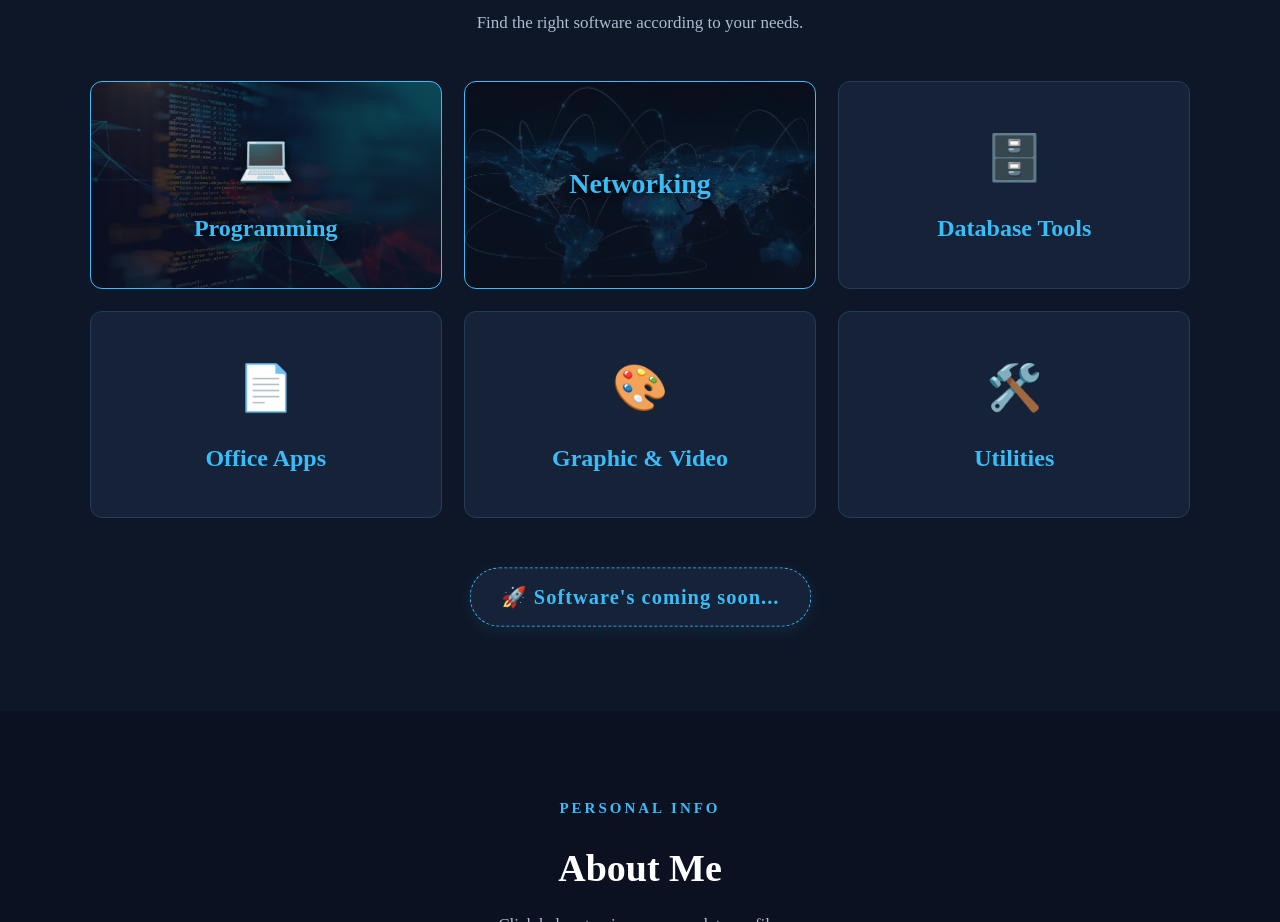
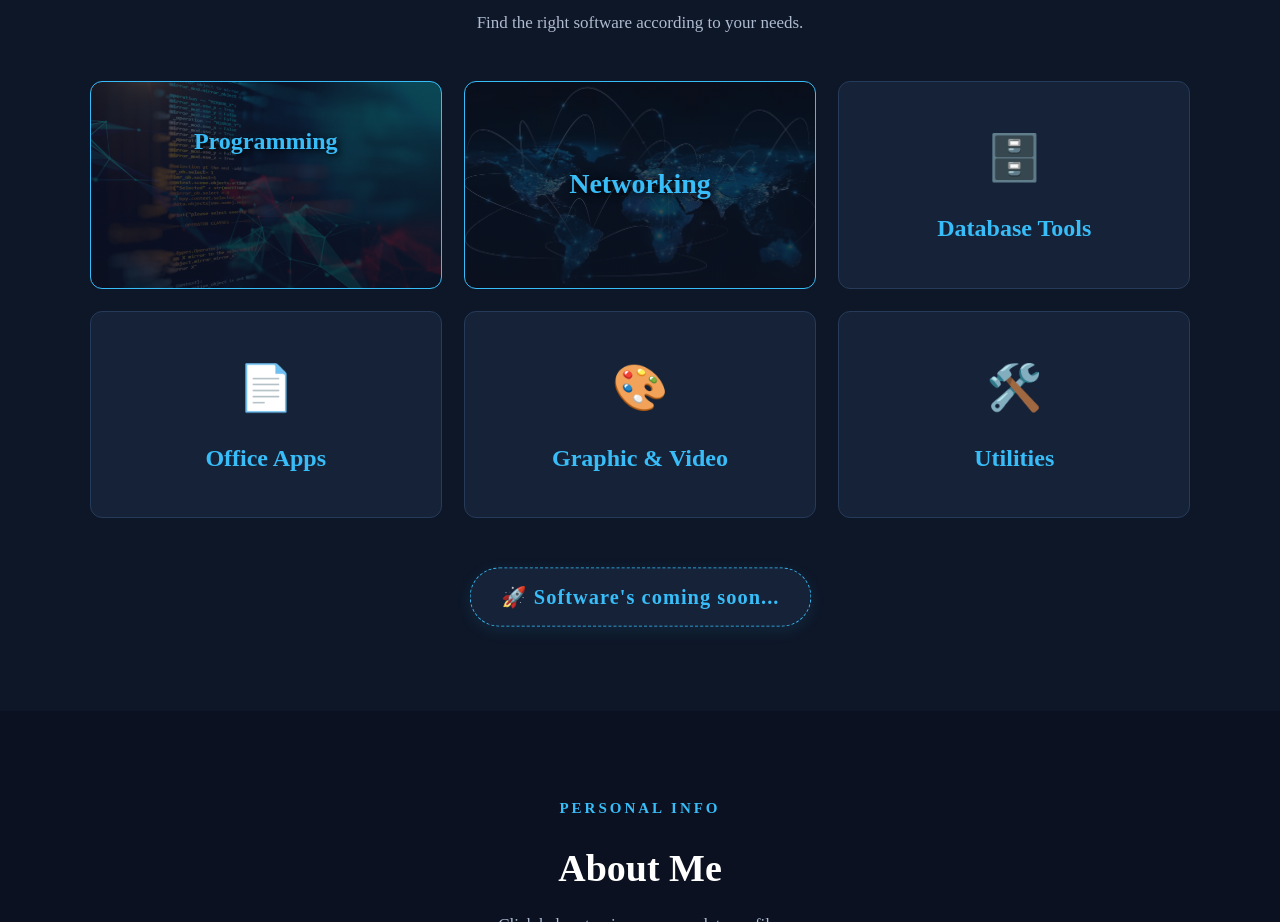
Before and after one commit to kainthg/Software-Hub, a plain HTML site: page index.html in a window 1280 px wide. Shown: the part 816-1738 px from the top of the page. Drawn offline with Linux system fonts and the light colour scheme.

Commit message:
Update index.html

```diff
--- a/index.html
+++ b/index.html
@@ -49,11 +49,9 @@
                     background-position: center;
                     border: 1px solid #38bdf8;
                 ">
-                    <div class="category-icon" style="filter: drop-shadow(0px 4px 6px rgba(0,0,0,0.9));">💻</div>
                     <h3 style="text-shadow: 2px 2px 6px rgba(0,0,0,0.9);">Programming</h3>
                 </a>
 
-                <!-- Networking Card -->
                 <a href="./networking.html" class="category-card" style="
                     background: linear-gradient(rgba(11, 17, 32, 0.65), rgba(11, 17, 32, 0.85)), url('./network-bg.jpg');
                     background-size: cover;
```
